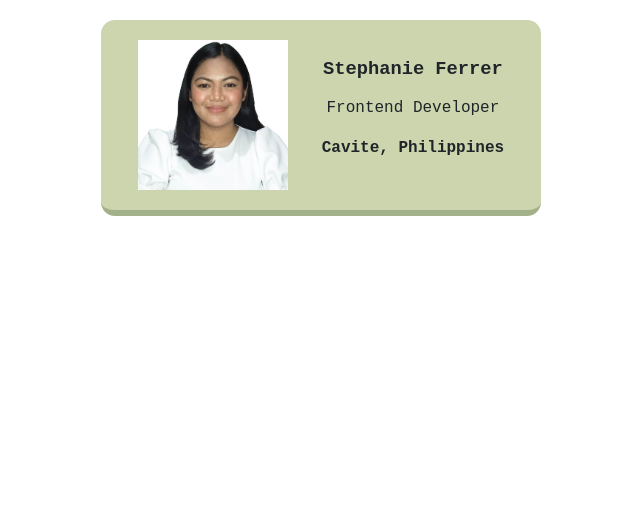
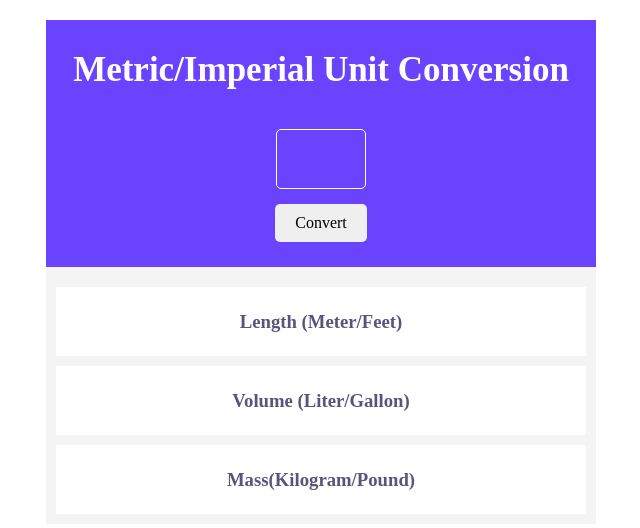
Before and after one commit to itstephanie/business-card, a website built with Vite: page index.html in a window 1280 px wide. Shown: the whole page, without its empty margins (319-959 px from the left). Built offline with nearby package versions, Linux system fonts and the light colour scheme.

Commit message:
Add files via upload

```diff
--- /dev/null
+++ b/index.css
@@ -0,0 +1,70 @@
+body{
+    box-sizing: border-box;
+    margin: 0 auto;
+    text-align: center;
+    font-family: 'Times New Roman', Times, serif;
+}
+
+.container{
+    margin: 20px auto;
+    width: 550px;
+    height: 729px;
+}
+
+.header{
+    background: #6943fe;
+    color: white;
+    padding: 25px;
+    display: flex;
+    flex-direction: column;
+    align-items: center;
+}
+
+.converter-section{
+    padding: 10px;
+    background: #F4F4F4;
+}
+
+.section{
+    background: #FFFFFF;
+    color: #5A537B;
+    padding: 5px;
+    margin-top: 10px;
+}
+
+h1{
+    font-size: 35px;
+    font-weight: 750px;
+    letter-spacing: 0px;
+    margin-top: 5px;
+}
+
+p{
+    color: #000000;
+}
+
+input {
+    width: 90px;
+    height: 60px;
+    text-align: center;
+    font-size: 50px;
+    font-weight: 800;
+    color: #FFF;
+    background: #6943fe;
+    border: 1px solid white;
+    border-radius: 5px;
+    margin: 15px;
+}
+
+button {
+    border-radius: 5px;
+    border: none;
+    padding: 10px 20px;
+    font-weight: 500;
+    font-size: 16px;
+    cursor: pointer;
+}
+
+button:hover {
+    background-color: #e3d5ca;
+}
--- a/index.html
+++ b/index.html
@@ -1,17 +1,29 @@
 <html>
     <head><link rel="stylesheet" href="https://cdnjs.cloudflare.com/ajax/libs/normalize/8.0.1/normalize.css">
-        <link rel="stylesheet" href="styles.css" />
+        <link rel="stylesheet" href="index.css">
     </head>
     <body>
-        <div class="card">
-            <img
-                class="avatar"
-                src="images/steph.jpg">
-            <div>
-                <h3>Stephanie Ferrer</h3>
-                <p>Frontend Developer</p>
-                <h4>Cavite, Philippines</h4>
+        <div class= container>
+            <div class= "header">
+                <h1>Metric/Imperial Unit Conversion</h1>
+                <input type="text" placeholder id="input-el">
+                <button id="convert-btn">Convert</button>
+            </div>
+            <div class="converter-section">
+                <div class="section">
+                    <h3>Length (Meter/Feet)</h3>
+                    <p id="length-el"></p>
+                </div>
+                <div class="section">
+                    <h3>Volume (Liter/Gallon)</h3>
+                    <p id="volume-el"></p>
+                </div>
+                <div class="section">
+                    <h3>Mass(Kilogram/Pound)</h3>
+                    <p id="mass-el"></p>
+                </div>
             </div>
         </div>
+        <script src="index.js"></script>
     </body>
 </html>
--- /dev/null
+++ b/index.js
@@ -0,0 +1,26 @@
+/*
+1 meter = 3.281 feet
+1 liter = 0.264 gallon
+1 kilogram = 2.204 pound
+*/
+
+let convertBtn= document.getElementById("convert-btn")
+let inputEl= document.getElementById("input-el")
+let lengthEl= document.getElementById("length-el")
+let volumeEl= document.getElementById("volume-el")
+let massEl= document.getElementById("mass-el")
+
+
+convertBtn.addEventListener("click", function() {
+    let totalValue= inputEl.value
+
+// conversion value
+    let meterToFeet = totalValue * 3.281
+    let literToGallon = totalValue * 0.264
+    let kilogramToPound = totalValue * 2.204
+
+// display conversion
+    lengthEl.textContent = ` ${inputEl.value} meters = ${meterToFeet.toFixed(3)} feet `
+    volumeEl.textContent = ` ${inputEl.value} liters = ${literToGallon.toFixed(3)} gallons `
+    massEl.textContent = ` ${inputEl.value} kilograms = ${kilogramToPound.toFixed(3)} pounds `
+})
```
Also changed, not shown: README.md.
